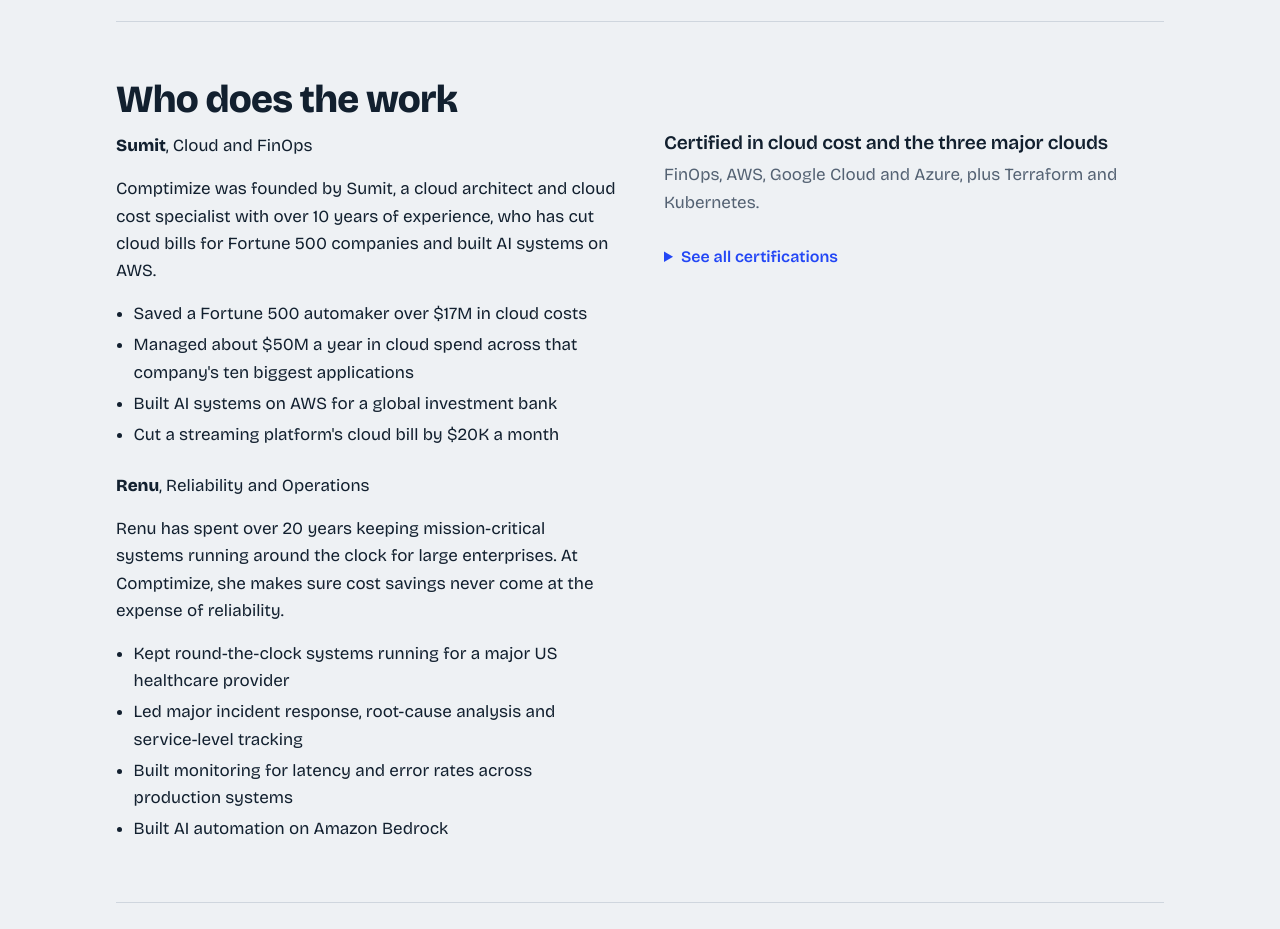
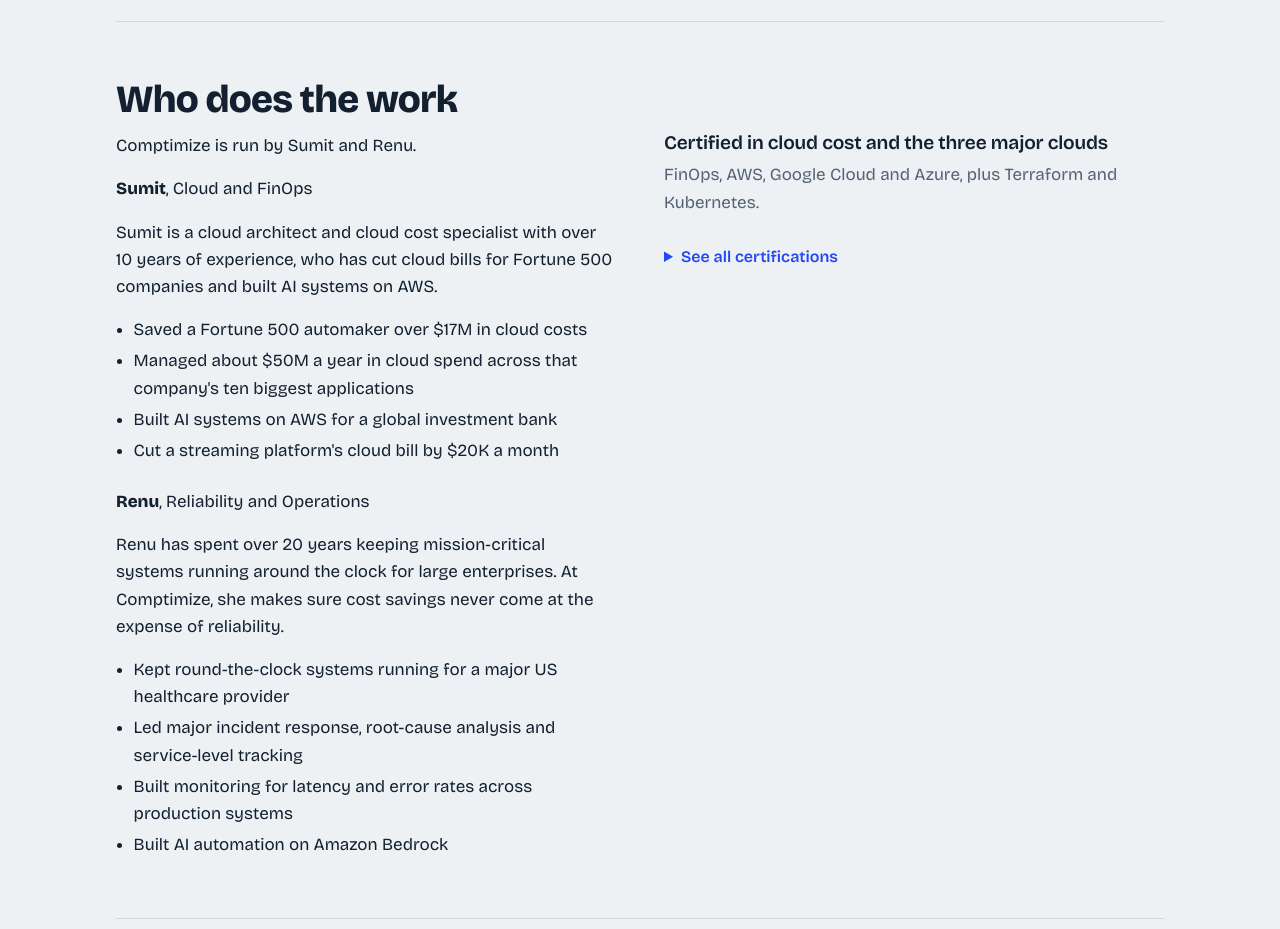
Before and after one commit to sumitgupta477/comptimize-site, a plain HTML site: page index.html in a window 1280 px wide. Shown: the part 3980-4909 px from the top of the page. Drawn offline with nearby package versions, Linux system fonts and the light colour scheme.

Commit message:
Name both Sumit and Renu in the About intro
Co-Authored-By: Claude Fable 5.2 <noreply@anthropic.com>
Claude-Session: https://claude.ai/code/session_01Y4KkrwYSCRk7ZBxQRnbqa6

```diff
--- a/index.html
+++ b/index.html
@@ -318,8 +318,9 @@ footer{border-top:1px solid var(--line);padding:2rem 0 2.5rem;color:var(--muted)
       <h2>Who does the work</h2>
       <div class="two">
         <div>
+          <p>Comptimize is run by Sumit and Renu.</p>
           <p class="person"><b>Sumit</b>, Cloud and FinOps</p>
-          <p>Comptimize was founded by Sumit, a cloud architect and cloud cost specialist with over 10 years of experience, who has cut cloud bills for Fortune 500 companies and built AI systems on AWS.</p>
+          <p>Sumit is a cloud architect and cloud cost specialist with over 10 years of experience, who has cut cloud bills for Fortune 500 companies and built AI systems on AWS.</p>
           <ul class="not-yet" style="color:var(--fg)">
             <li>Saved a Fortune 500 automaker over $17M in cloud costs</li>
             <li>Managed about $50M a year in cloud spend across that company's ten biggest applications</li>
```
